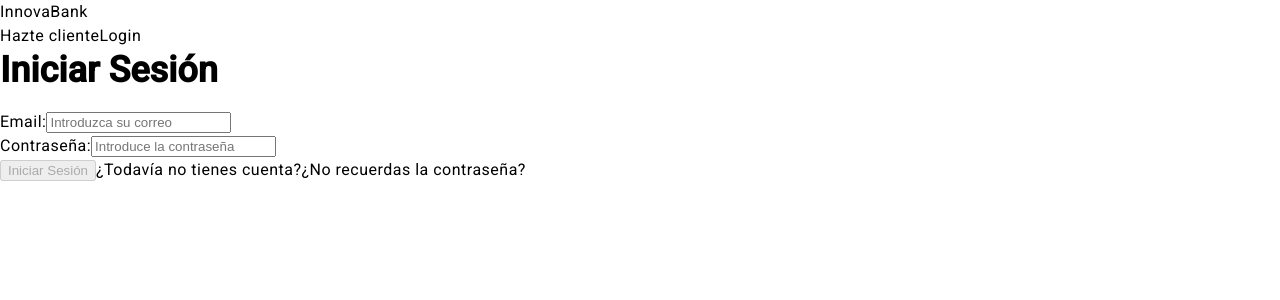
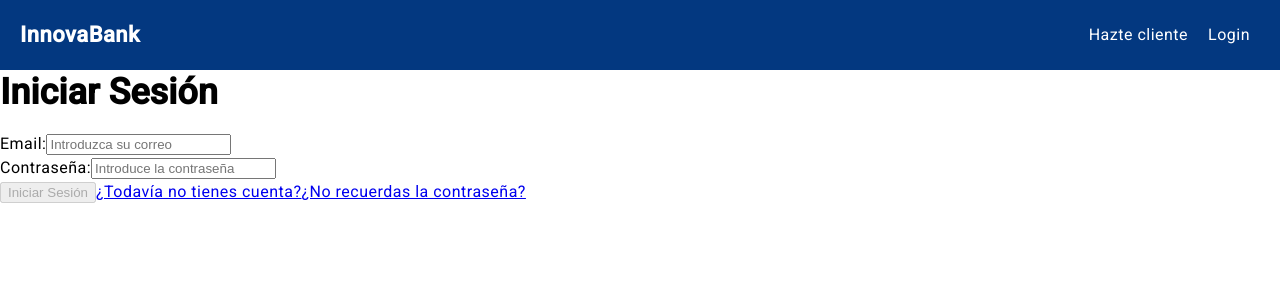
Before and after one commit to ivanrodriiguez04/proyecto_final_DWC, an Angular app: page /login in a window 1280 px wide. Shown: the top 300 px of the page. Built offline with nearby package versions, Linux system fonts and the light colour scheme.

Commit message:
login y nav completos

```diff
--- a/src/app/componentes/login/login.component.ts
+++ b/src/app/componentes/login/login.component.ts
@@ -1,14 +1,14 @@
 import { Component, OnInit } from '@angular/core';
 import { FormBuilder, FormGroup, ReactiveFormsModule, Validators } from '@angular/forms';
 import { LoginService } from '../../servicios/login/login.service';
-import { Router } from '@angular/router';
+import { Router, RouterModule } from '@angular/router';
 import { CommonModule } from '@angular/common';
 import { HttpResponse } from '@angular/common/http';
 
 @Component({
   selector: 'app-login',
   standalone: true,
-  imports: [CommonModule, ReactiveFormsModule],
+  imports: [CommonModule, ReactiveFormsModule,RouterModule],
   templateUrl: './login.component.html',
   styleUrls: ['./login.component.css']
 })
--- a/src/app/componentes/menu/menu.component.css
+++ b/src/app/componentes/menu/menu.component.css
@@ -1,3 +1,65 @@
-.spacer{
-    flex: 1 1 auto;
+/* 🔹 Estilo general del navbar */
+.container-fluid {
+    background-color: #033880;
+    height: 70px;
+    display: flex;
+    justify-content: space-between;
+    align-items: center;
+    padding: 0 20px;
 }
+
+/* 🔹 Logo */
+.navbar-brand {
+    color: white;
+    font-weight: bold;
+    font-size: 22px;
+    text-decoration: none;
+}
+
+.navbar-brand:hover {
+    color: white;
+    text-decoration: none;
+}
+
+/* 🔹 Email del usuario */
+.email-link {
+    color: white;
+    text-decoration: none;
+    cursor: pointer;
+    padding: 10px;
+    display: inline-block;
+}
+
+/* 🔹 Al pasar el cursor sobre el email, se muestra el menú */
+.dropdown:hover .dropdown-menu {
+    display: block;
+}
+
+/* 🔹 Estilo del menú desplegable */
+.dropdown-menu {
+    display: none;
+    position: absolute;
+    background-color: white;
+    border-radius: 5px;
+    box-shadow: 0px 4px 6px rgba(0, 0, 0, 0.1);
+    margin-top: 5px;
+    right: 0;
+    min-width: 150px;
+}
+
+/* 🔹 Estilos de los botones "Hazte Cliente" y "Login" */
+.hazteCliente, .login-btn {
+    color: white !important;
+    text-decoration: none;
+    border: none;
+    background: none;
+    font-size: 16px;
+    padding: 5px 10px;
+}
+
+/* 🔹 Evita cambios de color al pasar el cursor */
+.hazteCliente:hover, .login-btn:hover {
+    color: white !important;
+    background-color: transparent !important;
+    text-decoration: none;
+}
--- a/src/app/componentes/menu/menu.component.html
+++ b/src/app/componentes/menu/menu.component.html
@@ -1,13 +1,15 @@
-<nav class="navbar navbar-expand-lg navbar-light bg-light">
+<nav class="navbar navbar-expand-lg navbar-light">
   <div class="container-fluid">
     <a class="navbar-brand" routerLink="/">InnovaBank</a>
 
     <div class="d-flex">
       <ng-container *ngIf="userRole; else notLoggedIn">
         <div class="dropdown">
-          <a class="dropdown-toggle email-link" id="userDropdown" role="button" data-bs-toggle="dropdown">
-            {{ userRole === 'admin' ? 'Administrador' : 'usuario' }}
+          <!-- 🔹 Solo se muestra el email -->
+          <a class="email-link dropdown-toggle" id="userDropdown" role="button">
+            {{ userEmail }}
           </a>
+          <!-- 🔹 Se muestra el menú al pasar el cursor -->
           <ul class="dropdown-menu dropdown-menu-end" aria-labelledby="userDropdown">
             <li>
               <a routerLink="/cuentas" class="dropdown-item" *ngIf="userRole === 'usuario'">Mis Cuentas</a>
@@ -19,8 +21,8 @@
       </ng-container>
 
       <ng-template #notLoggedIn>
-        <a routerLink="/registro" class="btn btn-outline-primary me-2">Hazte cliente</a>
-        <a routerLink="/login" class="btn btn-dark">Login</a>
+        <a routerLink="/registro" class="btn hazteCliente">Hazte cliente</a>
+        <a routerLink="/login" class="btn login-btn">Login</a>
       </ng-template>
     </div>
   </div>
--- a/src/app/componentes/menu/menu.component.ts
+++ b/src/app/componentes/menu/menu.component.ts
@@ -1,5 +1,5 @@
 import { Component, OnInit } from '@angular/core';
-import { Router } from '@angular/router';
+import { Router, RouterModule } from '@angular/router';
 import { LoginService } from '../../servicios/login/login.service';
 import { NgIf } from '@angular/common';
 
@@ -7,21 +7,23 @@ import { NgIf } from '@angular/common';
   selector: 'app-menu',
   templateUrl: './menu.component.html',
   standalone: true,
-  imports: [NgIf],
+  imports: [NgIf,RouterModule],
   styleUrls: ['./menu.component.css']
 })
 export class MenuComponent implements OnInit {
   userRole: string | null = null;
+  userEmail: string | null = null;
 
-  constructor(private loginService: LoginService, private router: Router) {}
+  constructor(private loginService: LoginService) {}
 
-  ngOnInit() {
-    this.userRole = this.loginService.getUserRole();
+  ngOnInit(): void {
+    this.loginService.user$.subscribe(user => {
+      this.userRole = user.role;
+      this.userEmail = user.email;
+    });
   }
 
-  logout() {
+  logout(): void {
     this.loginService.logout();
-    this.userRole = null;
-    this.router.navigate(['/login']);
   }
 }
--- a/src/app/guards/login/login.guard.ts
+++ b/src/app/guards/login/login.guard.ts
@@ -8,8 +8,8 @@ export const loginGuard: CanActivateFn = (route, state) => {
 
   const userRole = loginService.getUserRole();
 
-  if (userRole) {
-    router.navigate([userRole === 'admin' ? '/administrador' : '/cuentas']);
+  if (userRole==='admin') {
+    router.navigate(['/administrador']);
     return false;
   }
   return true;
--- a/src/app/servicios/login/login.service.ts
+++ b/src/app/servicios/login/login.service.ts
@@ -1,7 +1,7 @@
 import { HttpClient } from '@angular/common/http';
 import { Injectable, Inject, PLATFORM_ID } from '@angular/core';
 import { isPlatformBrowser } from '@angular/common';
-import { Observable } from 'rxjs';
+import { Observable, BehaviorSubject } from 'rxjs';
 import { map } from 'rxjs/operators';
 
 @Injectable({
@@ -10,17 +10,32 @@ import { map } from 'rxjs/operators';
 export class LoginService {
   private apiUrl = 'http://localhost:8081/api/login/validarUsuario';
 
+  // BehaviorSubjects para el estado reactivo del usuario
+  private userSubject = new BehaviorSubject<{ role: string | null; email: string | null }>({
+    role: this.getUserRole(),
+    email: this.getUserEmail()
+  });
+
+  user$ = this.userSubject.asObservable(); // Exponemos el observable
+
   constructor(
     private http: HttpClient,
     @Inject(PLATFORM_ID) private platformId: object
   ) {}
 
-  login(credentials: { emailUsuario: string; passwordUsuario: string }): Observable<{ role: string }> {
+  login(credentials: { emailUsuario: string; passwordUsuario: string }): Observable<{ role: string; email: string }> {
     return this.http.post(this.apiUrl, credentials, { responseType: 'text' }) // Especificamos 'text'
       .pipe(
         map(response => {
-          // Convertimos la respuesta en un objeto JSON
-          return { role: response };
+          const userRole = response;
+          const userEmail = credentials.emailUsuario;
+          this.setUserRole(userRole);
+          this.setUserEmail(userEmail);
+
+          // Emitimos los nuevos valores al observable
+          this.userSubject.next({ role: userRole, email: userEmail });
+
+          return { role: userRole, email: userEmail };
         })
       );
   }
@@ -28,6 +43,7 @@ export class LoginService {
   setUserRole(role: string): void {
     if (isPlatformBrowser(this.platformId)) {
       localStorage.setItem('userRole', role);
+      this.userSubject.next({ role, email: this.getUserEmail() }); // Emitimos cambios
     }
   }
 
@@ -38,9 +54,25 @@ export class LoginService {
     return null;
   }
 
+  setUserEmail(email: string): void {
+    if (isPlatformBrowser(this.platformId)) {
+      localStorage.setItem('userEmail', email);
+      this.userSubject.next({ role: this.getUserRole(), email }); // Emitimos cambios
+    }
+  }
+
+  getUserEmail(): string | null {
+    if (isPlatformBrowser(this.platformId)) {
+      return localStorage.getItem('userEmail');
+    }
+    return null;
+  }
+
   logout(): void {
     if (isPlatformBrowser(this.platformId)) {
       localStorage.removeItem('userRole');
+      localStorage.removeItem('userEmail');
+      this.userSubject.next({ role: null, email: null }); // Emitimos cambios
     }
   }
 }
```
